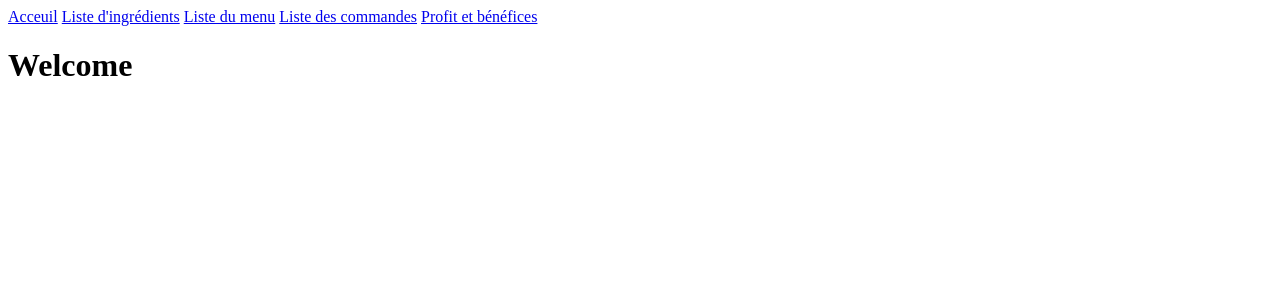
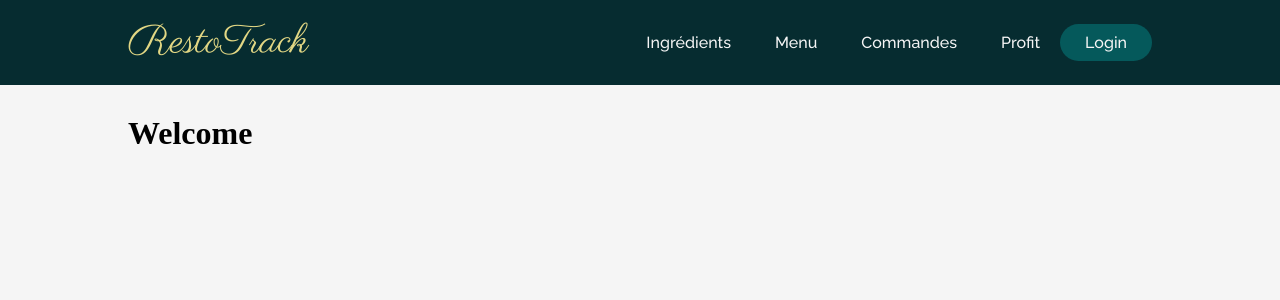
Before and after one commit to MashFr/RestoTracker, a Django app: page / in a window 1280 px wide. Shown: the top 300 px of the page. Run offline with Django 4.2, Linux system fonts and the light colour scheme.

Commit message:
Add View Profit, add style for nav ,update base templates

```diff
--- /dev/null
+++ b/src/inventory/static/inventory/style.css
@@ -0,0 +1,69 @@
+@import url('https://fonts.googleapis.com/css2?family=Parisienne&family=Raleway:wght@500&display=swap');
+
+* {
+    box-sizing: border-box;
+    margin: 0;
+    padding: 0;
+}
+
+li, a, button {
+    font-family: 'Raleway', sans-serif;
+    font-weight: 500;
+    font-size: 16px;
+    color: #F5F5F5;
+    text-decoration: none;
+}
+
+body {
+    background-color: #F5F5F5;
+}
+
+header {
+    display: flex;
+    justify-content: flex-end;
+    align-items: center;
+    padding: 15px 10%;
+    background-color: #062C30;
+}
+
+main {
+    padding: 30px 10%;
+}
+
+.logo {
+    cursor: pointer;
+    margin-right: auto;
+    font-size: 40px;
+    color: #E2D784;
+    font-family: 'Parisienne', cursive;
+}
+
+.nav_links {
+    list-style: none;
+}
+
+.nav_links li {
+    display: inline-block;
+    padding: 0px 20px;
+}
+
+.nav_links li a{
+    transition: all 0.3s ease 0s;
+}
+
+.nav_links li a:hover{
+    color: #E2D784;
+}
+
+button {
+    padding: 9px 25px;
+    background-color: rgba(5, 89, 91,1);
+    border: none;
+    border-radius: 50px;
+    cursor: pointer;
+    transition: all 0.3s ease 0s;
+}
+
+button:hover {
+    background-color: rgba(5, 89, 91,0.8);
+}
--- a/src/inventory/templates/inventory/base.html
+++ b/src/inventory/templates/inventory/base.html
@@ -1,3 +1,4 @@
+{% load static %}
 <!DOCTYPE html>
 <html lang="en">
 <head>
@@ -10,15 +11,21 @@
 </head>
 <body>
     <header>
+        <a class="logo" href="{% url 'home' %}">RestoTrack</a>
         <nav>
-            <a href="{% url 'home' %}">Acceuil</a>
-            <a href="{% url 'ingredientlist' %}">Liste d'ingrédients</a>
-            <a href="{% url 'menuitemlist' %}">Liste du menu</a>
-            <a href="{% url 'purchaselist' %}">Liste des commandes</a>
-            <a href="{% url 'profit' %}">Profit et bénéfices</a>
+            <ul class="nav_links">
+                <li><a href="{% url 'ingredientlist' %}">Ingrédients</a></li>
+                <li><a href="{% url 'menuitemlist' %}">Menu</a></li>
+                <li><a href="{% url 'purchaselist' %}">Commandes</a></li>
+                <li><a href="{% url 'profit' %}">Profit</a></li>
+            </ul>
         </nav>
+        <a class="register"><button>Login</button></a>
     </header>
-    {% block content %}
-    {% endblock %}
+    <main>
+        {% block content %}
+        {% endblock %}
+    </main>
+
 </body>
 </html>
--- a/src/inventory/templates/inventory/home.html
+++ b/src/inventory/templates/inventory/home.html
@@ -1,4 +1,10 @@
 {% extends "inventory/base.html" %}
+
+{% load static %}
+
+{% block head %}
+<link rel="stylesheet" href="{% static 'inventory/style.css' %}">
+{% endblock %}
 
 {% block content %}
 <h1>Welcome</h1>
--- a/src/inventory/templates/inventory/ingredient_delete_form.html
+++ b/src/inventory/templates/inventory/ingredient_delete_form.html
@@ -1,4 +1,10 @@
 {% extends "inventory/base.html" %}
+
+{% load static %}
+
+{% block head %}
+<link rel="stylesheet" href="{% static 'inventory/style.css' %}">
+{% endblock %}
 
 {% block content %}
 <form method="post">{% csrf_token %}
--- a/src/inventory/templates/inventory/ingredient_list.html
+++ b/src/inventory/templates/inventory/ingredient_list.html
@@ -1,4 +1,10 @@
 {% extends "inventory/base.html" %}
+
+{% load static %}
+
+{% block head %}
+<link rel="stylesheet" href="{% static 'inventory/style.css' %}">
+{% endblock %}
 
 {% block content %}
 <h1>Liste des ingredients</h1>
--- a/src/inventory/templates/inventory/menuitem_delete_form.html
+++ b/src/inventory/templates/inventory/menuitem_delete_form.html
@@ -1,4 +1,10 @@
 {% extends "inventory/base.html" %}
+
+{% load static %}
+
+{% block head %}
+<link rel="stylesheet" href="{% static 'inventory/style.css' %}">
+{% endblock %}
 
 {% block content %}
 <form method="post">{% csrf_token %}
--- a/src/inventory/templates/inventory/menuitem_list.html
+++ b/src/inventory/templates/inventory/menuitem_list.html
@@ -1,4 +1,10 @@
 {% extends "inventory/base.html" %}
+
+{% load static %}
+
+{% block head %}
+<link rel="stylesheet" href="{% static 'inventory/style.css' %}">
+{% endblock %}
 
 {% block content %}
 <h1>Liste du menu</h1>
--- a/src/inventory/templates/inventory/profit.html
+++ b/src/inventory/templates/inventory/profit.html
@@ -1,4 +1,10 @@
 {% extends "inventory/base.html" %}
+
+{% load static %}
+
+{% block head %}
+<link rel="stylesheet" href="{% static 'inventory/style.css' %}">
+{% endblock %}
 
 {% block content %}
 <h1>Profit et bénéfice</h1>
--- a/src/inventory/templates/inventory/purchase_list.html
+++ b/src/inventory/templates/inventory/purchase_list.html
@@ -1,4 +1,10 @@
 {% extends "inventory/base.html" %}
+
+{% load static %}
+
+{% block head %}
+<link rel="stylesheet" href="{% static 'inventory/style.css' %}">
+{% endblock %}
 
 {% block content %}
 <h1>Liste des commandes</h1>
--- a/src/inventory/views.py
+++ b/src/inventory/views.py
@@ -2,11 +2,12 @@ from ast import Delete
 from audioop import reverse
 import imp
 from msilib.schema import ListView
+from pyexpat import model
 from re import template
 from typing import List
 from django.shortcuts import render
 from .models import Ingredients, MenuItem, Purchase, RecipeRequirement
-from django.views.generic import ListView, DeleteView, UpdateView
+from django.views.generic import ListView, DeleteView, CreateView
 from django.urls import reverse_lazy
 
 # Create your views here.
@@ -26,6 +27,10 @@ class IngredientDelete(DeleteView):
     template_name = "inventory/ingredient_delete_form.html"
     success_url = reverse_lazy('ingredientlist')
     context_object_name = 'ingredient_to_delete'
+
+class IngredientCreateForm(CreateView):
+    model = Ingredients
+
 
 #Menu Item View
 
@@ -49,17 +54,11 @@ class PurchasesList(ListView):
 
 #Profit and revenu report
 
-# class Profit(ListView):
-#     model = Purchase
-#     template_name = "inventory/profit.html"
-#     context_object_name = 'purchases'
-
 def Profit(request):
 
     every_purchase = Purchase.objects.all()
     total_revenue = 0
     for purchase in every_purchase:
-        # print(purchase.menu_item.price)
         total_revenue  += purchase.menu_item.price
 
 
@@ -71,7 +70,6 @@ def Profit(request):
             requirement_price = requirement.quantity * requirement.ingredient.unit_price
             print(requirement_price)
             total_cost += requirement_price
-            # print(requirement)
 
     profit = total_revenue - total_cost
 
```
